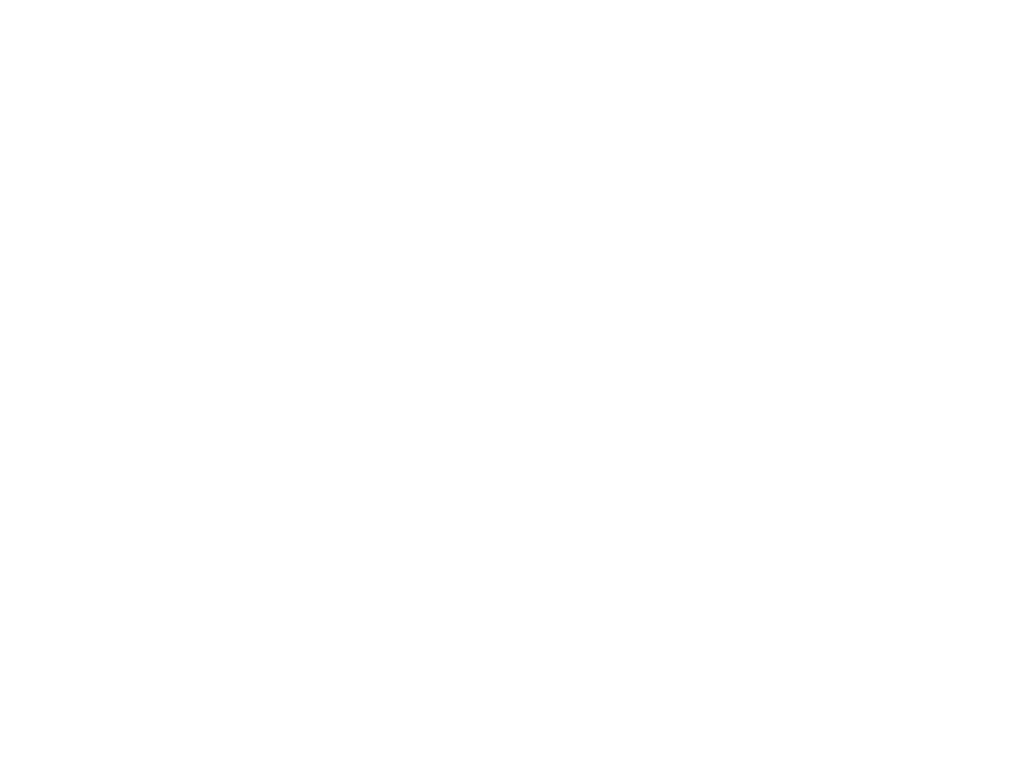
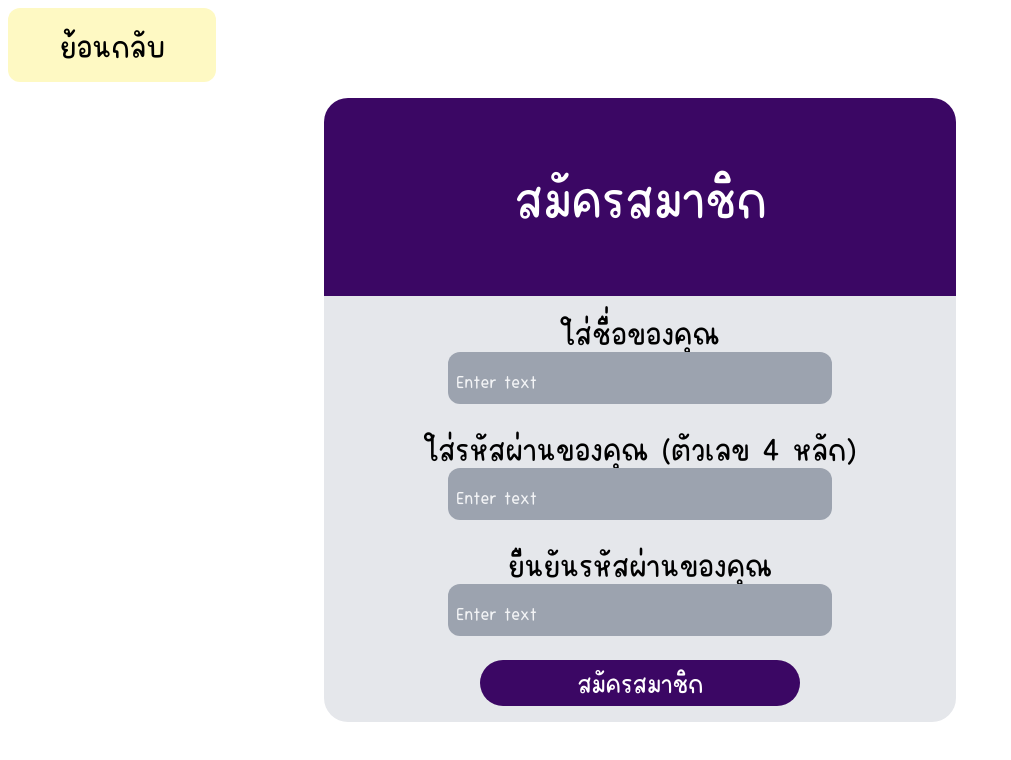
Before and after one commit to IAmSipp/Motese, a React (Vite) app: page /register in a window 1280 px wide. Before the commit this address had no page. Shown: the top 760 px of the page, without its empty margins (0-1011 px from the left). Built offline with nearby package versions, Linux system fonts and the light colour scheme.

Commit message:
Register Page

```diff
--- a/src/App.jsx
+++ b/src/App.jsx
@@ -4,6 +4,7 @@ import MenuPage from './pages/MenuPage.jsx';
 import LoginPage from './pages/LoginPage.jsx';
 import CheckUserPage from './pages/CheckUserPage.jsx';
 import TestUIPage from './pages/TestUIPage.jsx';
+import RegisterPage from './pages/RegisterPage.jsx';
 
 const App = () => {
   return (
@@ -12,6 +13,7 @@ const App = () => {
         <Route path="/" element={<MenuPage />} />
         <Route path="/checkuser" element={<CheckUserPage />} />
         <Route path="/login" element={<LoginPage />} />
+        <Route path="/register" element={<RegisterPage />} />
         <Route path="/test" element={<TestUIPage />} />
       </Routes>
     </BrowserRouter>
--- a/src/components/button.jsx
+++ b/src/components/button.jsx
@@ -1,24 +1,23 @@
 import React from 'react';
-import { text_size_class } from './size';
 
 export const Button = ({
-  text="ข้อความ", text_size='6xl',
-  text_color='black', bg_color='yellow-100',
-  width='96', py='4',
+  text="ข้อความ",
+  text_size='text-6xl',
+  text_color='text-black',
+  bg_color='bg-yellow-100',
+  width='w-96',
+  height='h-auto',
+  py='py-4',
+  rounded='rounded-xl',
+  hover = 'hover:bg-yellow-500 hover:border-2 hover:border-pink-950',
   onClick
 }) => {
-  const text_size_format = text_size_class[text_size];
-
   return (
-    <div>
-      <button
-        className={`text-${text_color}
-        bg-${bg_color} w-${width} py-${py}
-        hover:border-2 hover:bg-yellow-500 hover:border-pink-950`}
-        onClick={onClick}
-      >
-        <h1 className={`font-extrabold ${text_size_format}`}>{text}</h1>
-      </button>
-    </div>
+    <button
+      className={`${text_size} ${text_color} ${bg_color} ${width} ${height} ${py} ${rounded} ${hover}`}
+      onClick={onClick}
+    >
+      <h1 className={`text-center font-extrabold ${text_size}`}>{text}</h1>
+    </button>
   );
 };
--- a/src/components/form.jsx
+++ b/src/components/form.jsx
@@ -1,18 +1,42 @@
 import React from 'react';
 
-export const Form = ({ placeholder, name, size, text_size, value, onChange }) => {
+export const Form = ({
+  placeholder_text = 'Enter text',
+  name,
+  value,
+  onChange,
+  text_size='text-6xl',
+  text_color='text-black',
+  bg_color='bg-gray-400',
+  width='w-96',
+  height='h-auto',
+  py = 'py-2',
+  px = 'px-2',
+  rounded = 'rounded-xl',
+  placeholder_text_size = 'placeholder:text-xl',
+  placeholder_color = 'placeholder:text-gray-100',
+}) => {
   return (
-    <div>
       <input
         type="text"
-        placeholder={placeholder}
+        placeholder={placeholder_text}
         name={name}
         value={value}
         onChange={onChange}
-        className={`text-black text-${text_size} border-0 rounded-xl bg-gray-400 px-3 py-1 w-${size} placeholder-gray-100`}
+        className={`
+          ${text_size}
+          ${text_color}
+          ${bg_color}
+          ${width}
+          ${height}
+          ${px}
+          ${py}
+          ${rounded}
+          ${placeholder_text_size}
+          ${placeholder_color}
+        `}
       />
-    </div>
   );
-}
+};
 
 export default Form;
--- a/src/pages/CheckUserPage.jsx
+++ b/src/pages/CheckUserPage.jsx
@@ -8,7 +8,9 @@ export const CheckUserPage = () => {
         <Link to="/login">
           <Button width="2/3" text="เคยเล่นเกมนี้มาก่อน ใช้บัญชีผู้เล่นเดิมได้เลย!" />
         </Link>
-        <Button width="2/3" text="ไม่เคยเล่นเกมนี้มาก่อน สมัครที่นี้เลย!" />
+        <Link to="/register">
+          <Button width="2/3" text="ไม่เคยเล่นเกมนี้มาก่อน สมัครที่นี้เลย!" />
+        </Link>
         <Link to="/">
             <Button width="2/3" text="กลับหน้าแรก" />
         </Link>
--- a/src/pages/LoginPage.jsx
+++ b/src/pages/LoginPage.jsx
@@ -1,80 +1,113 @@
 import React, { useState } from 'react';
-import { Link } from 'react-router-dom';
+import { Link, useNavigate  } from 'react-router-dom';
 import { Button } from '../components/button.jsx';
 import { Form } from '../components/form.jsx';
 
 export const LoginPage = () => {
   const [formData, setFormData] = useState({ username: '', password: '' });
   const [errorMessage, setErrorMessage] = useState('');
+  const [submitMessage, setSubmitMessage] = useState('');
+
+  const navigate = useNavigate();
 
   const handleInputChange = (e) => {
     const { name, value } = e.target;
     setFormData((prevState) => ({
-      ...prevState, // Keep the existing values
-      [name]: value, // Update the specific field
+      ...prevState,
+      [name]: value,
     }));
   };
 
-  const handleSubmit = (e) => {
+  const handleSubmit = async (e) => {
     e.preventDefault();
 
-    if (formData.password.length !== 4 || isNaN(formData.password)) {
-      setErrorMessage('รหัสควรมีแค่ตัวเลข 4 ตัว');
-      console.log(errorMessage);
-    } else {
-      console.log('เข้าสู่ระบบแล้ว..', formData);
-      setErrorMessage('');
+    const { username, password } = formData;
+    const passwordPattern = /^\d{4}$/;
+
+    // Validate password
+    if (!passwordPattern.test(password)) {
+      setErrorMessage('รหัสผ่านต้องเป็นตัวเลข 4 หลัก');
+      setSubmitMessage('');
+      return;
+    }
+
+    try {
+      const response = await fetch(
+        `https://ap-southeast-1.aws.data.mongodb-api.com/app/motese-aqvfblf/endpoint/GetUser?username=${username}&password=${password}`,
+        {
+          headers: {
+            "Content-Type": "application/json",
+          },
+        }
+      );
+
+      const result = await response.json();
+      if (response.ok) {
+        setErrorMessage('');
+        setSubmitMessage('เข้าสู่ระบบแล้ว...');
+        sessionStorage.setItem("username", result.username);
+        sessionStorage.setItem("password", result.password);
+
+        setTimeout(() => {
+          navigate("/checkuser");
+        }, 2000);
+      } else {
+        setErrorMessage(result.error);
+        setSubmitMessage('');
+      }
+    } catch (error) {
+      setErrorMessage("เกิดข้อผิดพลาดในการเชื่อมต่อกับเซิร์ฟเวอร์ โปรดลองอีกครั้ง");
+      setSubmitMessage('');
     }
   };
 
   return (
     <div className='w-screen h-screen flex flex-col'>
-      <div className='flex items-start w-full p-2 h-[10%]'>
+      <div className='flex items-start w-full p-2'>
         <Link to="/checkuser">
-          <Button width="6" text="ย้อนกลับ" text_size="4xl"/>
+          <Button width="w-52" text="ย้อนกลับ" text_size="text-4xl"/>
         </Link>
       </div>
 
-      <div className='flex flex-col items-center justify-center w-full p-2 h-[95%]'>
-        <div className='flex items-center justify-center bg-purple-900 w-6/12 h-28 rounded-t-3xl'>
+      <div className='flex flex-col items-center justify-center w-full p-2 h-[100%]'>
+        <div className='flex flex-col space-y-3 items-center justify-center bg-purple-950 w-6/12 h-36 rounded-t-3xl'>
           <h1 className='text-6xl text-center w-full px-5 text-white'>เข้าสู่ระบบ</h1>
+          {errorMessage && <h1 className="text-red-500 text-2xl">{errorMessage}</h1>}
+          {submitMessage && <h1 className="text-green-500 text-2xl">{submitMessage}</h1>}
         </div>
         <div className='flex flex-col space-y-6 items-center justify-center bg-gray-200 w-6/12 h-80 py-4 rounded-b-3xl'>
-          <div className=' flex flex-col items-center w-full'>
+          <div className='flex flex-col items-center w-full'>
             <h1 className='text-4xl text-center w-full px-4 text-black'>ใส่ชื่อของคุณ</h1>
             <Form
               placeholder="ใส่ชื่อของคุณ"
-              size="96"
-              text_size="3xl"
+              text_size="text-3xl"
               name="username"
-              value={formData.username || ''}
+              value={formData.username}
               onChange={handleInputChange}
             />
           </div>
 
-          <div className=' flex flex-col items-center w-full'>
+          <div className='flex flex-col items-center w-full'>
             <h1 className='text-4xl text-center w-full px-4 text-black'>ใส่รหัสของคุณ (ตัวเลข 4 หลัก)</h1>
             <Form
               placeholder="ใส่รหัสของคุณ"
-              size="96"
-              text_size="3xl"
+              text_size="text-3xl"
               name="password"
-              value={formData.password || ''}
+              value={formData.password}
               onChange={handleInputChange}
             />
           </div>
 
-          {errorMessage && <p className="text-red-500">{errorMessage}</p>}
-
           <Button
             text="ยืนยัน"
-            text_color='white'
-            text_size='4xl'
-            bg_color='purple-900'
-            py='1'
-            width='80'
-            hover_bg_color='yellow-500'
-            hover_border_color='pink-950'
+            text_color='text-white'
+            text_size='text-3xl'
+            bg_color='bg-purple-950'
+            py='p-1'
+            width='w-80'
+            heigh='h-10'
+            rounded='rounded-3xl'
+            hover='hover:bg-purple-600 hover:border-pink-950'
             onClick={handleSubmit}
           />
         </div>
--- /dev/null
+++ b/src/pages/RegisterPage.jsx
@@ -0,0 +1,146 @@
+import React, { useState } from 'react';
+import { Link, useNavigate } from 'react-router-dom';
+import { Button } from '../components/button.jsx';
+import { Form } from '../components/form.jsx';
+
+export const RegisterPage = () => {
+  const [formData, setFormData] = useState({
+    username: '',
+    password1: '',
+    password2: '',
+  });
+  const [errorMessage, setErrorMessage] = useState('');
+  const [submitMessage, setSubmitMessage] = useState('');
+
+  const navigate = useNavigate();
+
+  const handleInputChange = (e) => {
+    const { name, value } = e.target;
+    setFormData((prevState) => ({
+      ...prevState,
+      [name]: value,
+    }));
+  };
+
+  const handleSubmit = async (e) => {
+    e.preventDefault();
+
+    const { username, password1, password2 } = formData;
+    const passwordPattern = /^\d{4}$/;
+
+    if (!passwordPattern.test(password1)) {
+      setErrorMessage('รหัสผ่านต้องเป็นตัวเลข 4 หลัก');
+      setSubmitMessage('');
+      return;
+    }
+
+    if (password1 !== password2) {
+      setErrorMessage('รหัสผ่านไม่ตรงกัน โปรดลองอีกครั้ง');
+      setSubmitMessage('');
+      return;
+    }
+
+    const data = {
+      username,
+      password: password1,
+    };
+
+    try {
+      const response = await fetch(
+        'https://ap-southeast-1.aws.data.mongodb-api.com/app/motese-aqvfblf/endpoint/PostUser',
+        {
+          method: 'POST',
+          headers: {
+            'Content-Type': 'application/json',
+          },
+          body: JSON.stringify(data),
+        }
+      );
+
+      const result = await response.json();
+      if (response.ok) {
+        setErrorMessage('');
+        setSubmitMessage(result.message);
+        sessionStorage.setItem('username', result.user.username);
+        sessionStorage.setItem('password', result.user.password);
+
+        setTimeout(() => {
+          navigate('/checkuser');
+        }, 2000);
+      } else {
+        setErrorMessage(result.error);
+        setSubmitMessage('');
+      }
+    } catch (error) {
+      setErrorMessage('เกิดข้อผิดพลาดในการเชื่อมต่อกับเซิร์ฟเวอร์ โปรดลองอีกครั้ง');
+      setSubmitMessage('');
+    }
+  };
+
+  return (
+    <div className='w-screen h-screen flex flex-col'>
+      <div className='flex items-start w-full p-2'>
+        <Link to="/checkuser">
+          <Button width="w-52" text="ย้อนกลับ" text_size="text-4xl" />
+        </Link>
+      </div>
+
+      <div className='flex flex-col items-center justify-center w-full p-2 h-[80%]'>
+        <div className='flex flex-col space-y-3 items-center justify-center bg-purple-950 w-6/12 h-72 rounded-t-3xl'>
+          <h1 className='text-6xl text-center w-full px-5 text-white'>สมัครสมาชิก</h1>
+          {errorMessage && <h1 className="text-red-500 text-2xl">{errorMessage}</h1>}
+          {submitMessage && <h1 className="text-green-500 text-2xl">{submitMessage}</h1>}
+        </div>
+        <div className='flex flex-col space-y-6 items-center justify-center bg-gray-200 w-6/12 h-auto py-4 rounded-b-3xl'>
+          <div className='flex flex-col items-center w-full'>
+            <h1 className='text-4xl text-center w-full px-4 text-black'>ใส่ชื่อของคุณ</h1>
+            <Form
+              placeholder="ใส่ชื่อของคุณ"
+              text_size="text-3xl"
+              name="username"
+              value={formData.username}
+              onChange={handleInputChange}
+            />
+          </div>
+
+          <div className='flex flex-col items-center w-full'>
+            <h1 className='text-4xl text-center w-full px-4 text-black'>ใส่รหัสผ่านของคุณ (ตัวเลข 4 หลัก)</h1>
+            <Form
+              placeholder="ใส่รหัสของคุณ"
+              text_size="text-3xl"
+              name="password1"
+              value={formData.password1}
+              onChange={handleInputChange}
+            />
+          </div>
+
+          <div className='flex flex-col items-center w-full'>
+            <h1 className='text-4xl text-center w-full px-4 text-black'>ยืนยันรหัสผ่านของคุณ</h1>
+            <Form
+              placeholder="ยืนยันรหัสของคุณ"
+              text_size="text-3xl"
+              name="password2"
+              value={formData.password2}
+              onChange={handleInputChange}
+            />
+          </div>
+
+          <Button
+            text="สมัครสมาชิก"
+            text_color='text-white'
+            text_size='text-3xl'
+            bg_color='bg-purple-950'
+            py='p-1'
+            width='w-80'
+            heigh='h-10'
+            rounded='rounded-3xl'
+            hover='hover:bg-purple-600 hover:border-pink-950'
+            onClick={handleSubmit}
+          />
+        </div>
+      </div>
+    </div>
+  );
+};
+
+export default RegisterPage;
```
Also changed, not shown: src/components/size.jsx (deleted, +0 -15 lines).
